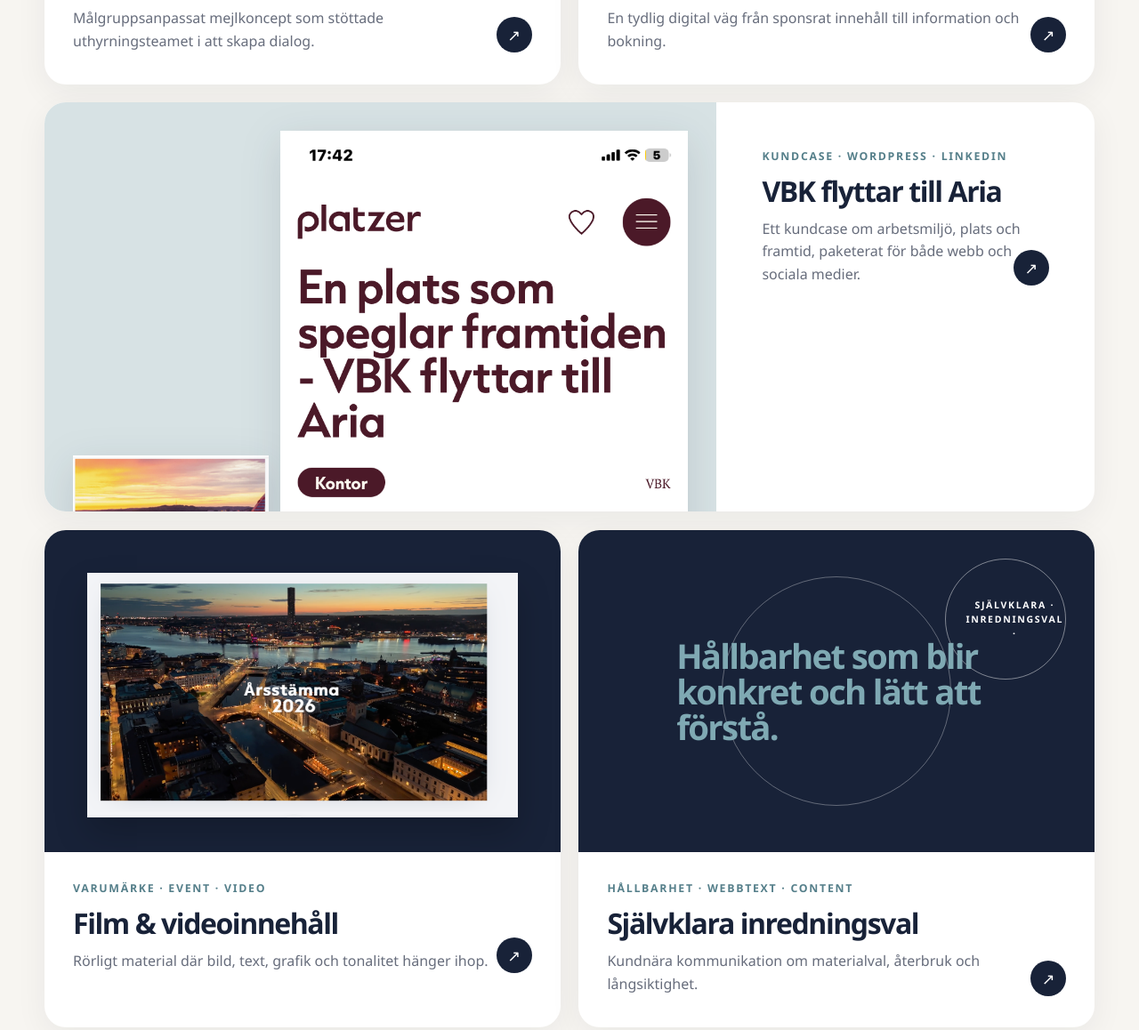
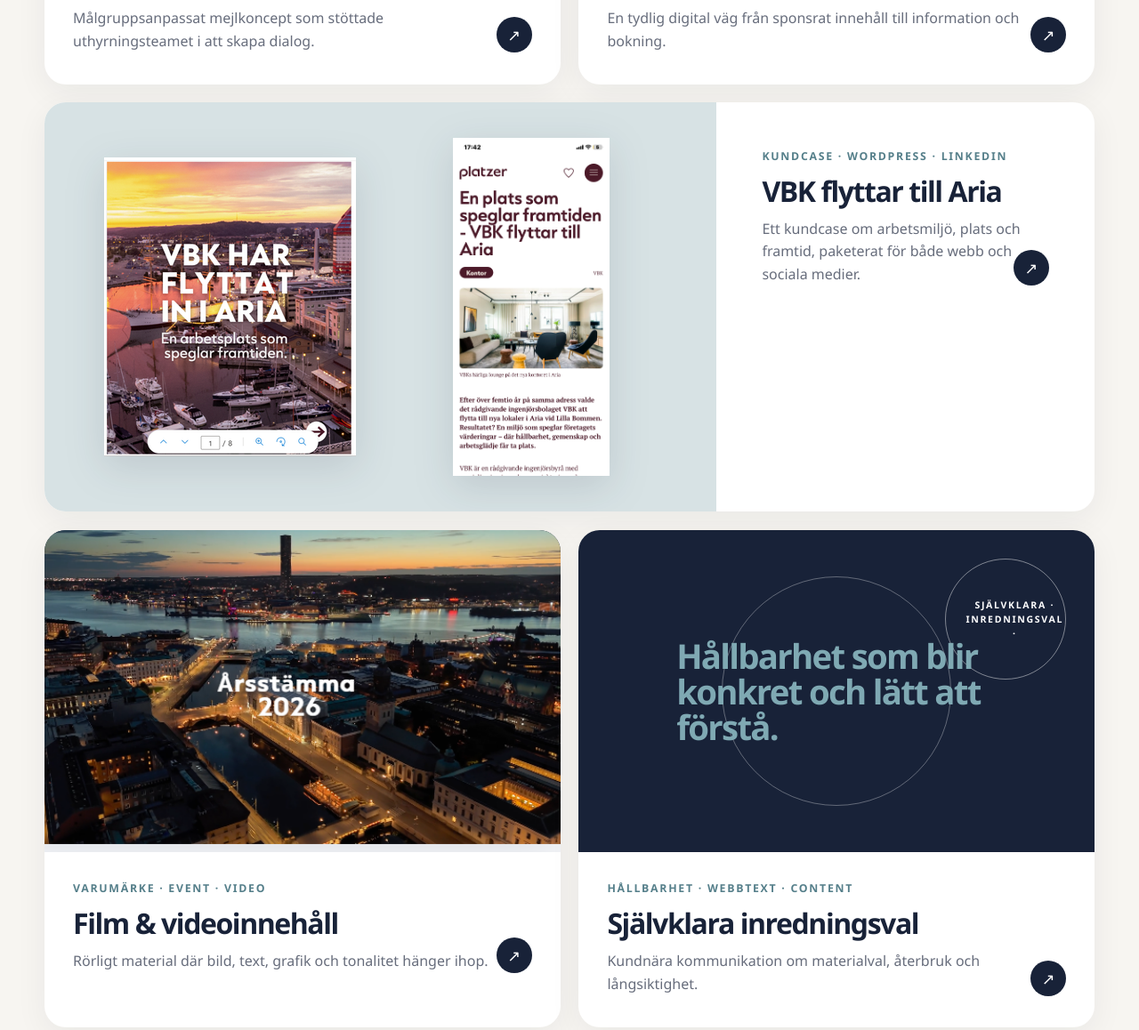
Before and after one commit to LiselottLotta/liselott-carlsson-portfolio, a plain HTML site: page index.html in a window 1280 px wide. Shown: the part 2907-4065 px from the top of the page at 89% size. Drawn offline with Linux system fonts and the light colour scheme.

Commit message:
Refine VBK and film case images

```diff
--- a/styles.css
+++ b/styles.css
@@ -547,11 +547,18 @@
 }
 
 .vbk-preview {
-  grid-template-columns: 0.65fr 1.35fr;
+  grid-template-columns: repeat(2, minmax(0, 1fr));
+  align-items: center;
+  justify-items: center;
+  padding: 2rem 6%;
   background: #d7e2e4;
 }
 
 .vbk-preview img {
+  width: auto;
+  height: auto;
+  max-width: 100%;
+  max-height: 380px;
   object-fit: contain;
   filter: drop-shadow(0 12px 22px rgba(24, 34, 56, 0.13));
 }
@@ -559,13 +566,16 @@
 .film-preview {
   display: grid;
   place-items: center;
-  padding: 3rem;
+  padding: 0;
   background: var(--ink);
 }
 
 .film-preview img {
-  object-fit: contain;
-  box-shadow: 0 18px 36px rgba(0, 0, 0, 0.2);
+  width: 100%;
+  height: 100%;
+  object-fit: cover;
+  transform: scale(1.1);
+  box-shadow: none;
 }
 
 .text-preview {
```
